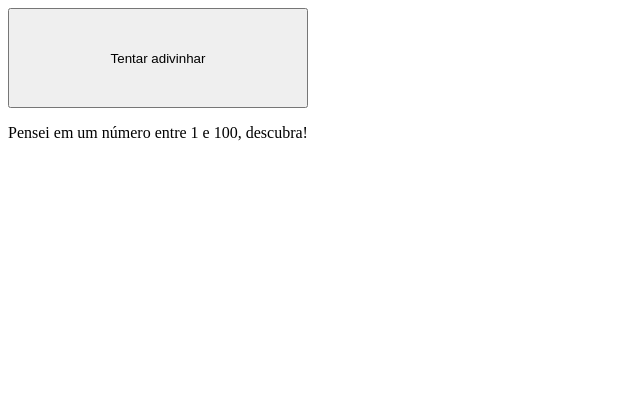
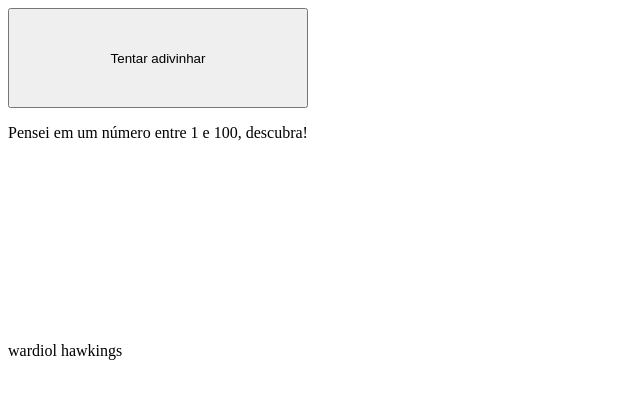
Before and after one commit to RafaelDfn/Descobrir, a plain HTML site: page index.html in a window 1280 px wide. Shown: the whole page, without its empty margins (0-640 px from the left). Drawn offline with Linux system fonts and the light colour scheme.

Commit message:
com autoria agr

```diff
--- a/index.html
+++ b/index.html
@@ -12,6 +12,7 @@
       </button>
       <p>Pensei em um número entre 1 e 100, descubra!</p>
       <section id="resposta"></section>
+      <p style="margin-top: 200px">wardiol hawkings</p>
     </div>
     <script src="index.js"></script>
   </body>
```
